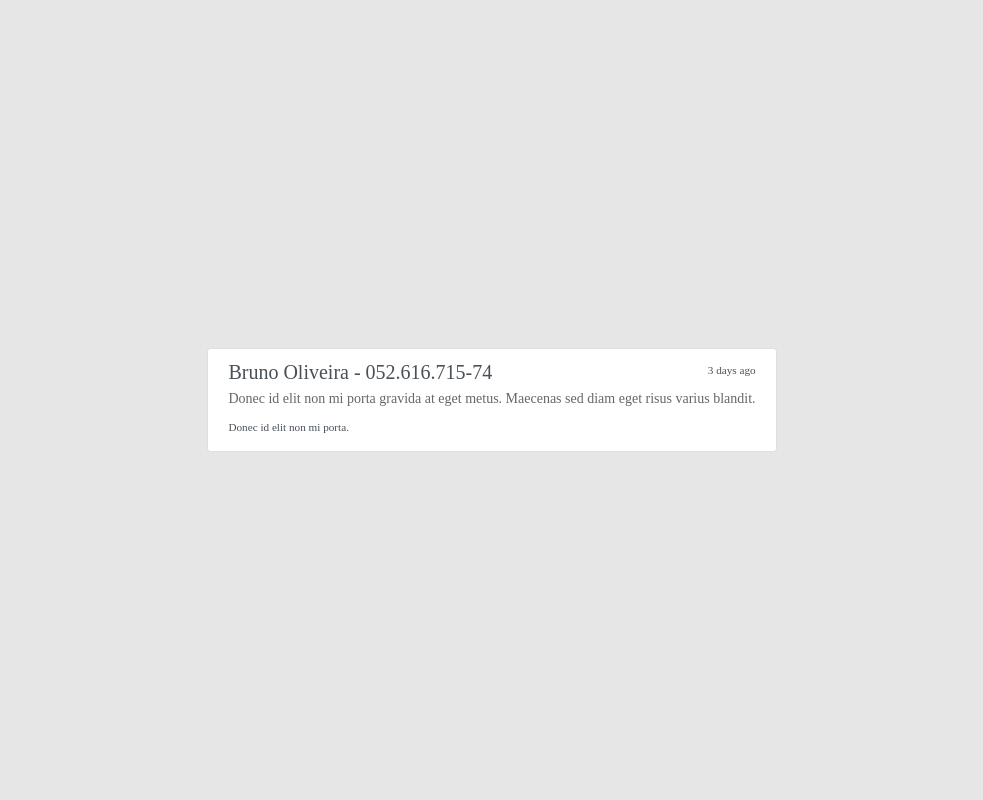
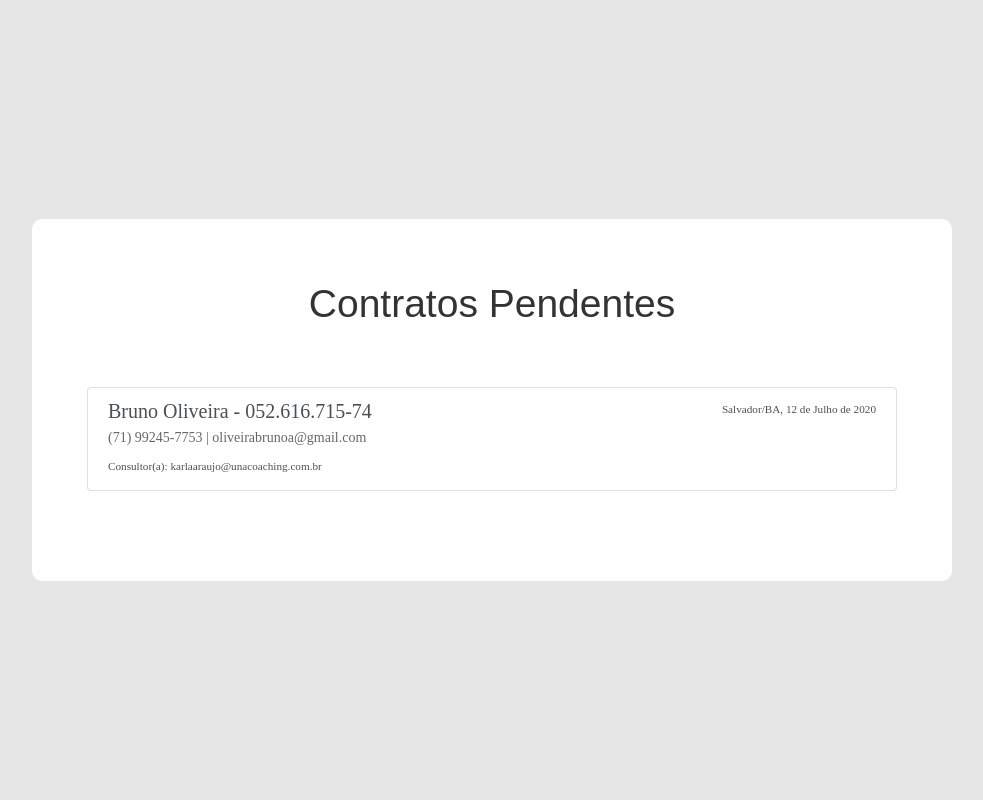
Before and after one commit to oliveirabrunoa/unatools, a Django app: page /contracts/ in a window 1280 px wide. Shown: the whole page, without its empty margins (148-1131 px from the left). Run offline with Django 3.2, Linux system fonts and the light colour scheme; data comes from the database, SQL or seed files in the repository; both versions use the stored data as it was after the commit; some libraries are stand-ins or nearby versions.

Commit message:
Ajuste informações do contrato

```diff
--- a/UnaToolsGestao/tools/templates/contracts_list.html
+++ b/UnaToolsGestao/tools/templates/contracts_list.html
@@ -1,4 +1,5 @@
 {% load staticfiles %}
+{% load static %}
 <!doctype html>
 <html lang="en">
   <head>
@@ -13,44 +14,50 @@
 
 			<link rel="icon" type="image/png" href="images/icons/favicon.ico"/>
 		<!--===============================================================================================-->
-			<link rel="stylesheet" type="text/css" href="static/vendor/bootstrap/css/bootstrap.min.css">
+			<link rel="stylesheet" type="text/css" href="{% static 'vendor/bootstrap/css/bootstrap.min.css' %}">
 		<!--===============================================================================================-->
-			<link rel="stylesheet" type="text/css" href="static/fonts/font-awesome-4.7.0/css/font-awesome.min.css">
+			<link rel="stylesheet" type="text/css" href="{% static 'fonts/font-awesome-4.7.0/css/font-awesome.min.css' %}">
 		<!--===============================================================================================-->
-			<link rel="stylesheet" type="text/css" href="static/fonts/iconic/css/material-design-iconic-font.min.css">
+			<link rel="stylesheet" type="text/css" href="{% static 'fonts/iconic/css/material-design-iconic-font.min.css' %}">
 		<!--===============================================================================================-->
-			<link rel="stylesheet" type="text/css" href="static/vendor/animate/animate.css">
+			<link rel="stylesheet" type="text/css" href="{% static 'vendor/animate/animate.css' %}">
 		<!--===============================================================================================-->
-			<link rel="stylesheet" type="text/css" href="static/vendor/css-hamburgers/hamburgers.min.css">
+			<link rel="stylesheet" type="text/css" href="{% static 'vendor/css-hamburgers/hamburgers.min.css' %}">
 		<!--===============================================================================================-->
-			<link rel="stylesheet" type="text/css" href="static/vendor/animsition/css/animsition.min.css">
+			<link rel="stylesheet" type="text/css" href="{% static 'vendor/animsition/css/animsition.min.css' %}">
 		<!--===============================================================================================-->
-			<link rel="stylesheet" type="text/css" href="static/vendor/select2/select2.min.css">
+			<link rel="stylesheet" type="text/css" href="{% static 'vendor/select2/select2.min.css' %}">
 		<!--===============================================================================================-->
-			<link rel="stylesheet" type="text/css" href="static/vendor/daterangepicker/daterangepicker.css">
+			<link rel="stylesheet" type="text/css" href="{% static 'vendor/daterangepicker/daterangepicker.css' %}">
 		<!--===============================================================================================-->
-			<link rel="stylesheet" type="text/css" href="static/vendor/noui/nouislider.min.css">
+			<link rel="stylesheet" type="text/css" href="{% static 'vendor/noui/nouislider.min.css' %}">
 		<!--===============================================================================================-->
-			<link rel="stylesheet" type="text/css" href="static/css/util.css">
-			<link rel="stylesheet" type="text/css" href="static/css/main.css">
+			<link rel="stylesheet" type="text/css" href="{% static 'css/util.css' %}">
+			<link rel="stylesheet" type="text/css" href="{% static 'css/main.css' %}">
 		<!--===============================================================================================-->
 
   </head>
   <body>
     <div class="container-contact100">
+        <div class="wrap-contact100">
+          <span class="contact100-form-title">
+            Contratos Pendentes
+          </span>
     				<div class="list-group">
     					{% for contrato in contrato_list %}
     					  <a href="{% url 'tools:contracts' %}{{contrato.pk}}" class="list-group-item list-group-item-action flex-column align-items-start">
     					    <div class="d-flex w-100 justify-content-between">
     					      <h5 class="mb-1">{{ contrato }}</h5>
-					      <small>3 days ago</small>
+    					      <small>{{ contrato.data_criacao }}</small>
     					    </div>
-					    <p class="mb-1">Donec id elit non mi porta gravida at eget metus. Maecenas sed diam eget risus varius blandit.</p>
-					    <small>Donec id elit non mi porta.</small>
+    					    <p class="mb-1">{{ contrato.telefone }} | {{ contrato.email }}</p>
+    					    <small>Consultor(a): {{ contrato.consultor }}</small>
     					  </a>
     					{% empty %}
     					    <li>No articles yet.</li>
     					{% endfor %}
+    				</div>
+
       </div>
     </div>
 
```
Also changed, not shown: UnaToolsGestao/db.sqlite3. Lines whose indentation alone changed are shown as unchanged.
